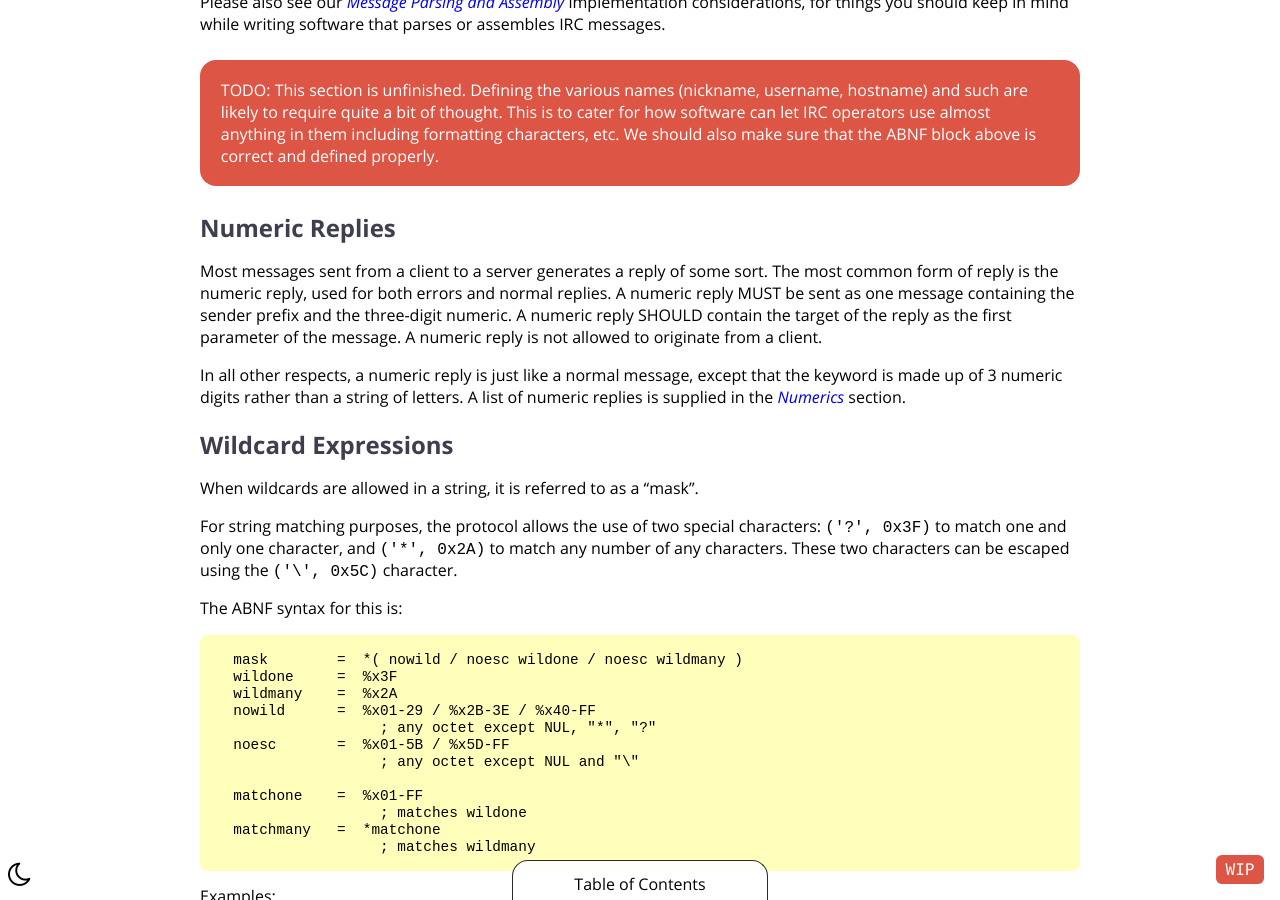
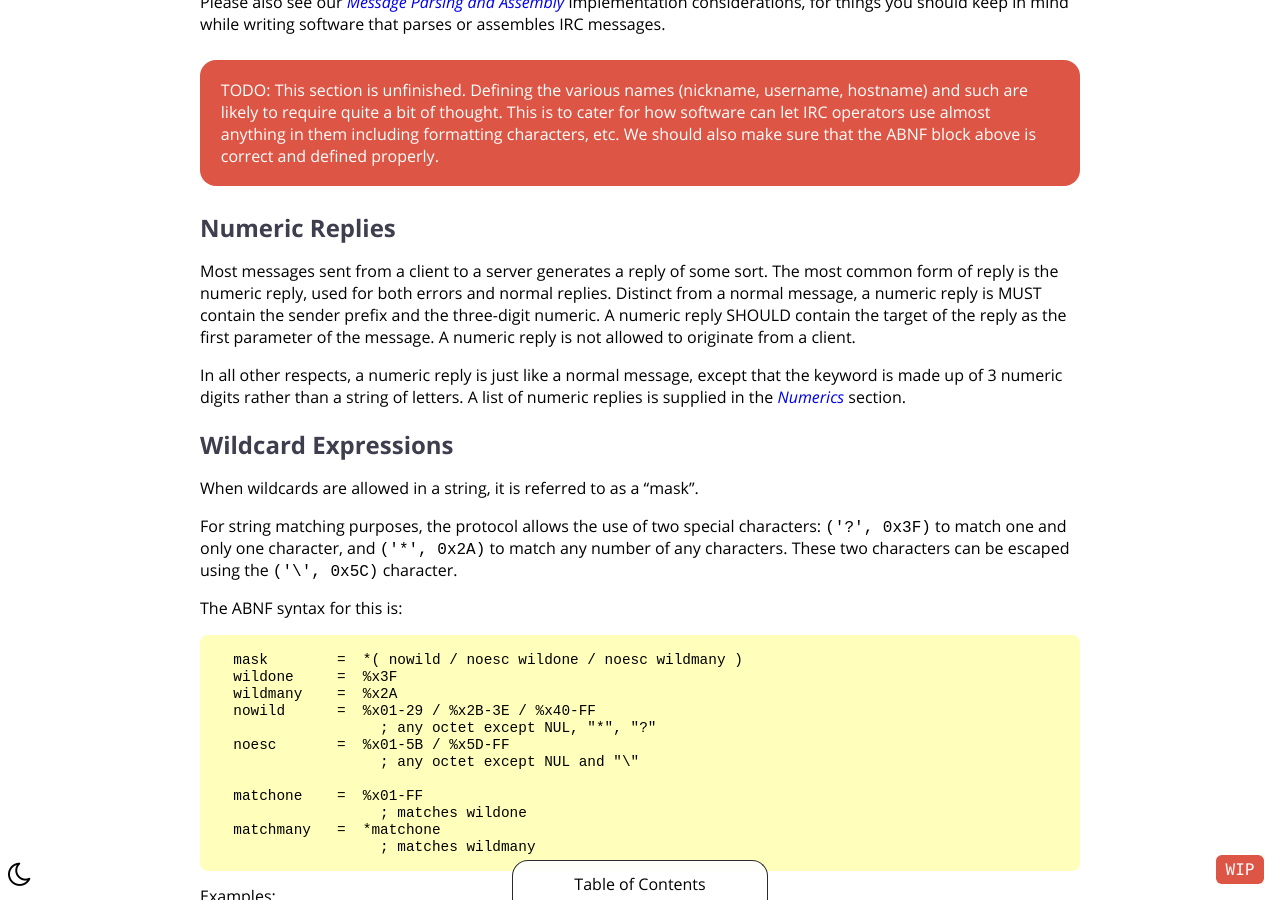
Before and after one commit to ircdocs/modern-irc, a Jekyll site: the page built from index.md, in a window 1280 px wide and 900 px high, scrolled down 10706 px. Built offline with Jekyll 4.4.1, drawn with Linux system fonts in a browser that asks for light colours.

Commit message:
Clarify required prefix in numeric replies

```diff
--- a/index.md
+++ b/index.md
@@ -486,7 +486,7 @@ Please also see our [Message Parsing and Assembly](#message-parsing-and-assembly
 
 ## Numeric Replies
 
-Most messages sent from a client to a server generates a reply of some sort. The most common form of reply is the numeric reply, used for both errors and normal replies. A numeric reply MUST be sent as one message containing the sender prefix and the three-digit numeric. A numeric reply SHOULD contain the target of the reply as the first parameter of the message. A numeric reply is not allowed to originate from a client.
+Most messages sent from a client to a server generates a reply of some sort. The most common form of reply is the numeric reply, used for both errors and normal replies. Distinct from a normal message, a numeric reply is MUST contain the sender prefix and the three-digit numeric. A numeric reply SHOULD contain the target of the reply as the first parameter of the message. A numeric reply is not allowed to originate from a client.
 
 In all other respects, a numeric reply is just like a normal message, except that the keyword is made up of 3 numeric digits rather than a string of letters. A list of numeric replies is supplied in the [Numerics](#numerics) section.
 
```
